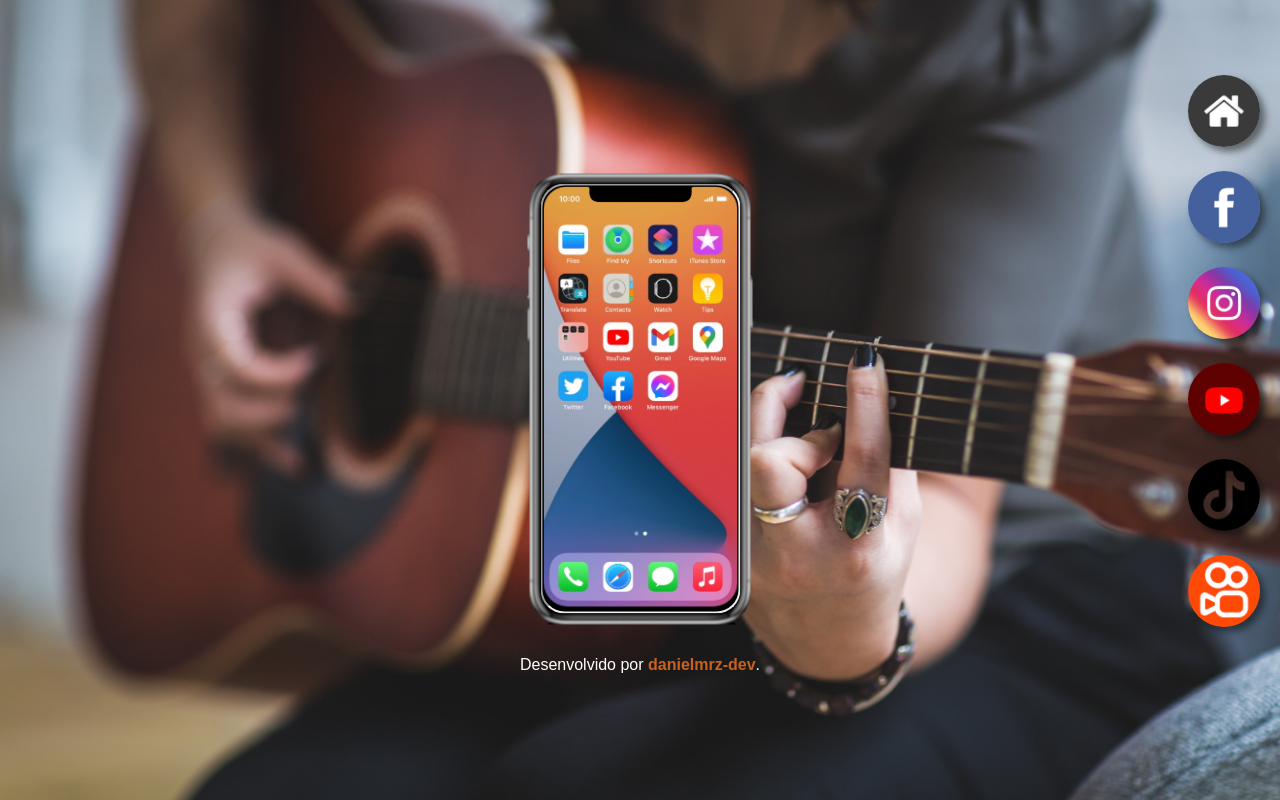
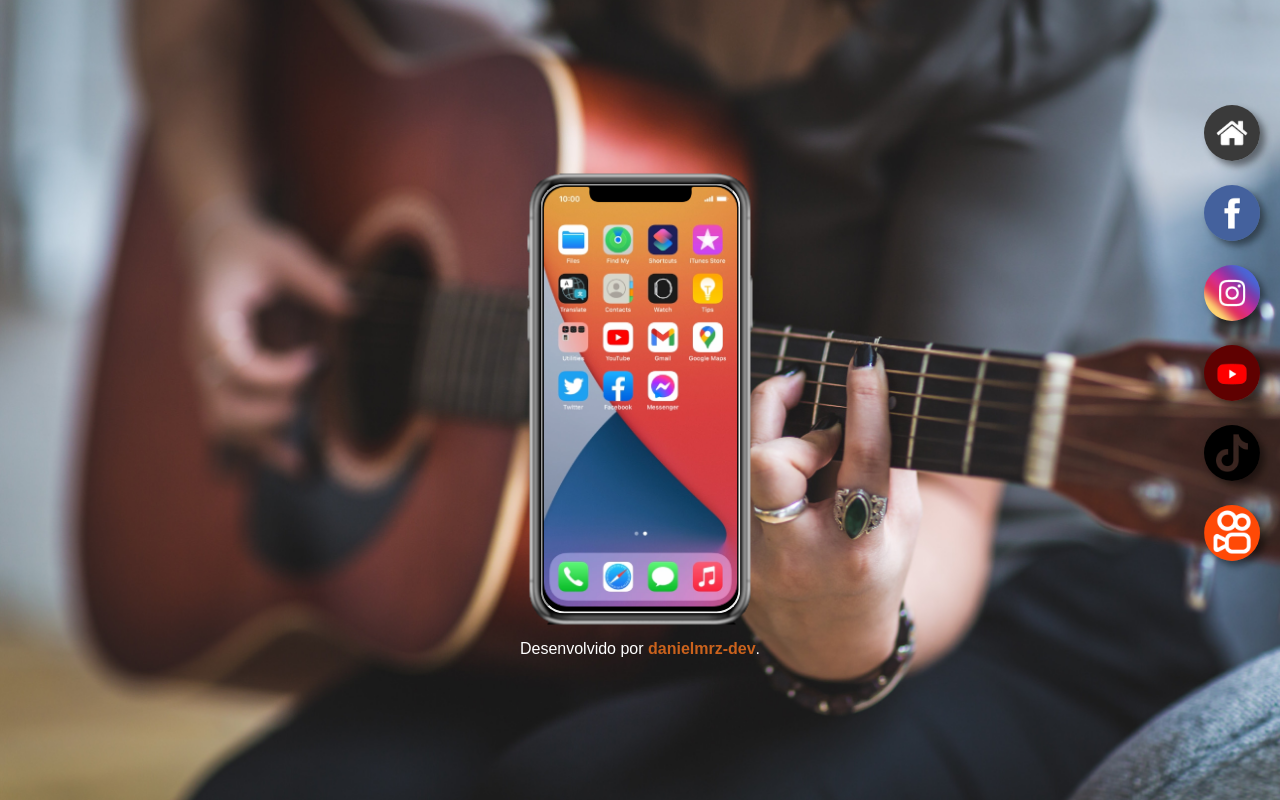
Before and after one commit to danielmrz-dev/Redes-Sociais-2.0, a plain HTML site: page index.html in a window 1280 px wide. Drawn offline with Linux system fonts and the light colour scheme.

Commit message:
alterações

```diff
--- a/paginas/home.html
+++ b/paginas/home.html
@@ -7,6 +7,6 @@
     <title>Home</title>
 </head>
 <body>
-    <img src="/imagens/tela-inicio.png" alt="Home tela">
+    <img src="../imagens/tela-inicio.png" alt="Home tela">
 </body>
 </html>
--- a/style.css
+++ b/style.css
@@ -35,13 +35,13 @@ iframe {
 }
 
 section#social {
-    padding-top: 65px;
+    padding-top: 95px;
     padding-right: 10px;
     text-align: right;
 }
 
 section#social img {
-    height: 9vh;
+    height: 7vh;
     margin: 10px;
     border-radius: 50%;
     box-shadow: 5px 5px 7px rgba(0, 0, 0, 0.459);
@@ -56,6 +56,7 @@ section#social img:hover {
 footer {
     text-align: center;
     color: white;
+    margin-top: 50px;
     padding: 15px;
 }
 
```
Also changed, not shown: imagens/home-tela.jpg (added), imagens/smartphone.png (added).
